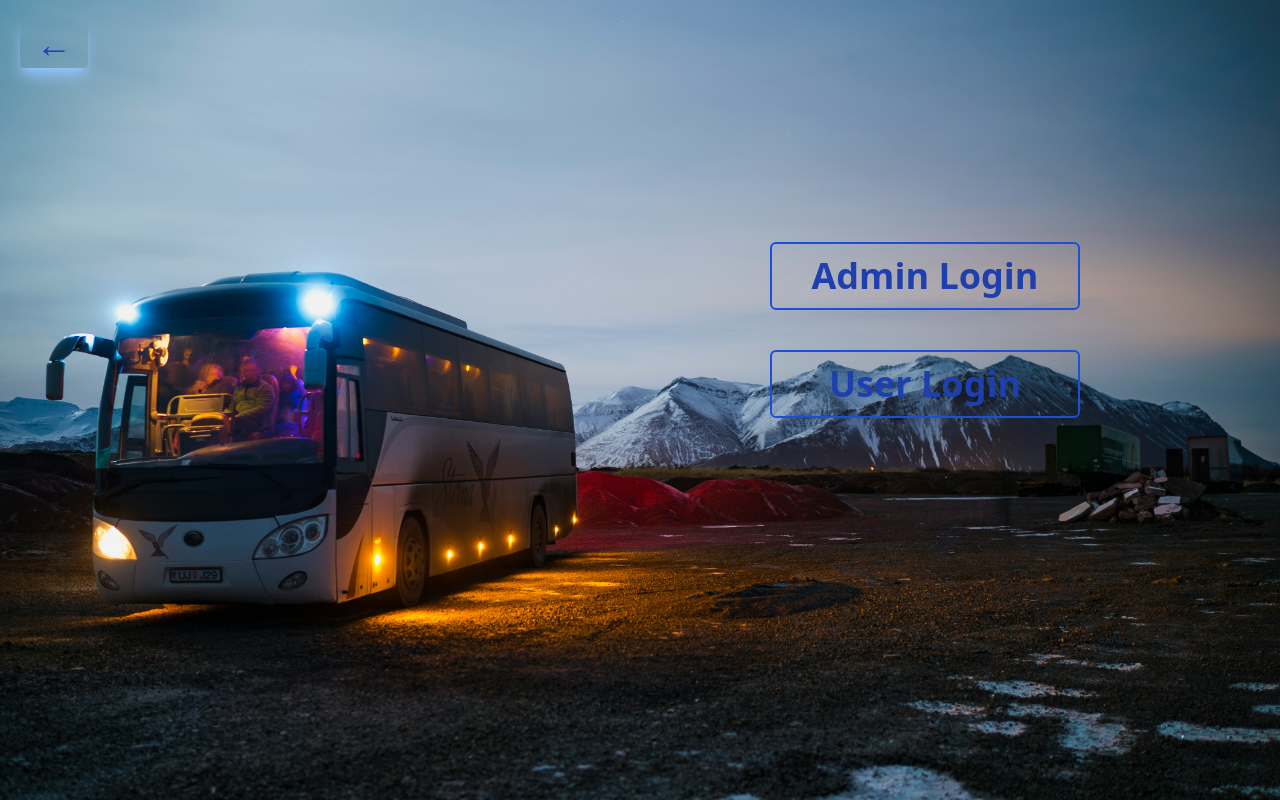
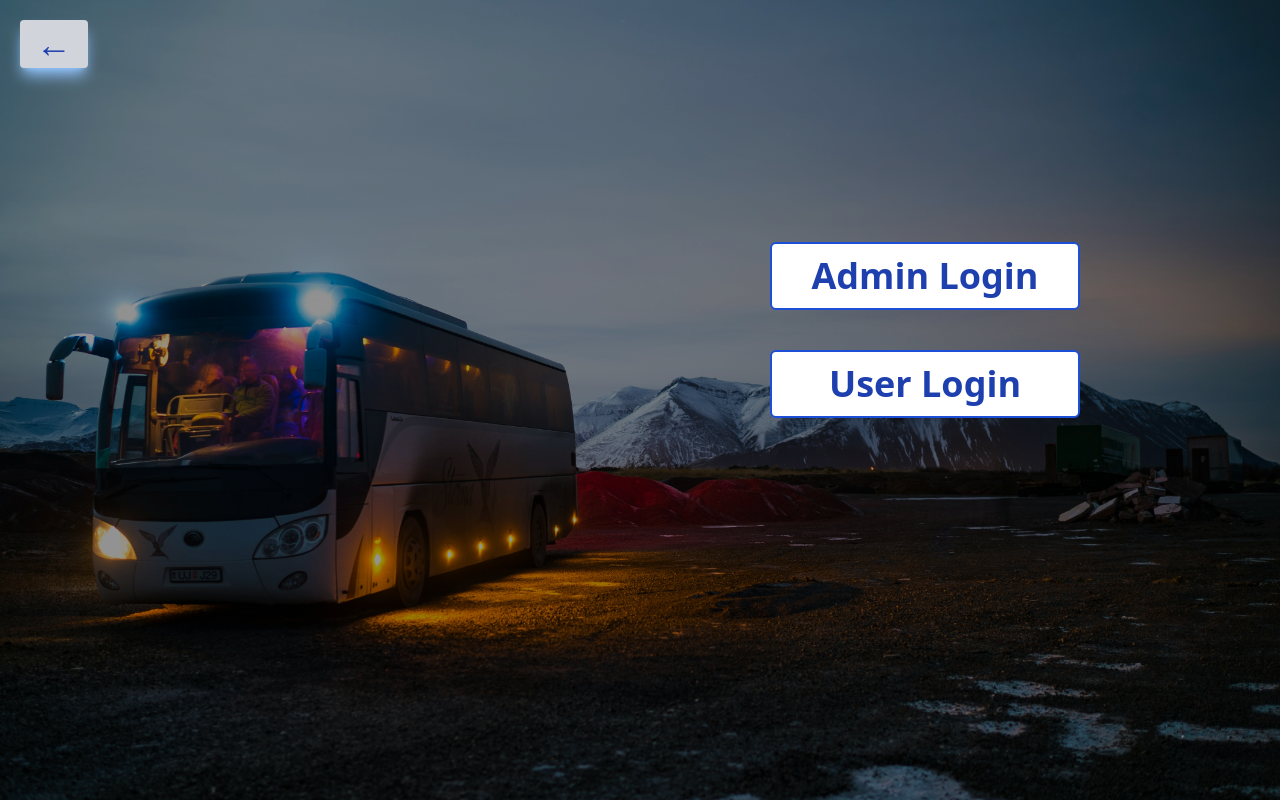
Before and after one commit to renji18/bus-tracker, a React (Create React App) app: page /profile in a window 1280 px wide. Built offline with nearby package versions, Linux system fonts and the light colour scheme; the HTML template or start-up script is replaced by a standard one.

Commit message:
UI changes

```diff
--- a/src/components/Details.jsx
+++ b/src/components/Details.jsx
@@ -15,7 +15,7 @@ const Details = ({ stopValue }) => {
 
   return (
     <>
-      <div className="text-2xl grid grid-cols-[auto,1fr] w-[700px] gap-x-7 gap-y-2 tracking-wide shadow-lg p-10 rounded-lg shadow-[#1DB954]">
+      <div className="text-2xl bg-white grid grid-cols-[auto,1fr] w-[700px] gap-x-7 gap-y-2 tracking-wide shadow-lg p-10 rounded-lg shadow-[#1DB954]">
         <p>Driver Name:</p>
         <p className="font-semibold">{stopDetails?.name}</p>
         <p>Contact Number:</p>
--- a/src/components/User/Login.jsx
+++ b/src/components/User/Login.jsx
@@ -19,7 +19,7 @@ const Login = ({ setIsLoggedIn }) => {
   };
 
   return (
-    <div className=" backdrop-blur-sm h-[500px] w-[470px] shadow-lg shadow-[#7dd3fc]		 absolute top-[100px] right-[100px] flex flex-col justify-center items-center gap-8 z-20  ">
+    <div className="  h-[500px] w-[470px] shadow-lg shadow-[#7dd3fc]	bg-white/40	 absolute top-[100px] right-[100px] flex flex-col justify-center items-center gap-8 z-20  ">
       <input
         value={loginData?.id}
         className="px-2 py-2 backdrop-opacity-20 w-[350px] text-black rounded-md focus:outline-none border-2 border-[#1d4ed8] transition ease-in-out delay-150 hover:-translate-1 hover:scale-110  duration-300 "
@@ -35,7 +35,7 @@ const Login = ({ setIsLoggedIn }) => {
         placeholder="Enter your password"
       />
       <button
-        className="rounded-md  text-white bg-[#4f46e5] w-20 h-8 border-black transition ease-in-out delay-150 hover:-translate-1 hover:scale-110 hover:bg-[#1d4ed8] duration-300	"
+        className="rounded-lg font-bold text-2xl text-white bg-[#4f46e5] px-5 py-2 border-black transition ease-in-out delay-150 hover:-translate-1 hover:scale-110 hover:bg-[#1d4ed8] duration-300	"
         onClick={
           ({ handleLogin },
           () => {
--- a/src/pages/BusDetails.jsx
+++ b/src/pages/BusDetails.jsx
@@ -9,7 +9,7 @@ const BusDetails = () => {
   const value = location.state.stopValue;
 
   return (
-    <>
+    <div className="bg-zinc-300 ">
       <div className="flex px-5 pt-5 justify-between">
         <button
           onClick={() => navigate("/")}
@@ -29,7 +29,7 @@ const BusDetails = () => {
         <GMap />
         <Details stopValue={value} />
       </div>
-    </>
+    </div>
   );
 };
 
--- a/src/pages/BusPass.jsx
+++ b/src/pages/BusPass.jsx
@@ -44,7 +44,7 @@ const BusPass = () => {
               NAAC A++
             </span>
             <span className="font-extrabold text-3xl text-slate-50">
-              Parul University
+              Karasuno High
             </span>
           </div>
           <span className="mx-[28%] p-2 text-slate-200 ">
--- a/src/pages/Home.jsx
+++ b/src/pages/Home.jsx
@@ -29,12 +29,12 @@ const Home = () => {
   }, []);
 
   return stopOptions !== null ? (
-    <div className="select-wrapper flex items-center h-[50vh]  justify-center bg-cover bg-no-repeat  ">
+    <div className="select-wrapper h-screen bg-zinc-400/50 flex items-center   justify-center bg-cover bg-no-repeat  ">
       <div className="absolute top-5 right-5 ">
         <AlertsBtn />
       </div>
-      <div className=" bg-white flex gap-4 items-center flex-col ">
-        <p className="bg-white text-black flex justify-center p-6 text-5xl font-bold ">
+      <div className="h-1/2 flex gap-4 items-center flex-col ">
+        <p className=" text-black flex justify-center p-6 text-5xl font-bold ">
           Choose your stop
         </p>
 
--- a/src/pages/Profile.jsx
+++ b/src/pages/Profile.jsx
@@ -1,29 +1,30 @@
-import React from "react";
-import { useNavigate } from "react-router-dom";
-import { useState } from "react";
-import Login from "../components/User/Login";
-import abc from "../assets/abc.jpg";
+import React from "react"
+import { useNavigate } from "react-router-dom"
+import { useState } from "react"
+import Login from "../components/User/Login"
+import abc from "../assets/abc.jpg"
 
 const Profile = () => {
-  const navigate = useNavigate();
-  const [showLogin, setShowLogin] = useState(false);
+  const navigate = useNavigate()
+  const [showLogin, setShowLogin] = useState(false)
 
   function loginpage() {
-    setShowLogin(!showLogin);
+    setShowLogin(!showLogin)
   }
 
   return (
-    <div className="bg-zinc-300  h-full">
+    <div className="bg-zinc-300">
       <div
-        className="h-full w-full bg-cover bg-no-repeat"
+        className="h-screen w-full bg-cover bg-no-repeat"
         style={{
           backgroundImage: `url(${abc})`,
         }}
       >
+        <div className="bg-black/40 h-screen">
           <div className="h-20 ">
             <button
               onClick={() => navigate("/")}
-            className=" absolute top-5 left-5 backdrop-opacity-20 shadow-lg shadow-[#93c5fd] hover:text-white text-4xl text-[#1e40af] border-sky-300	 px-4 py-1 rounded flex justify-center content-center transition ease-in-out delay-150 hover:-translate-1 hover:shadow-none hover:scale-110 hover:bg-[#1d4ed8] duration-300 "
+              className=" absolute top-5 left-5 backdrop-opacity-20 shadow-lg shadow-[#93c5fd] hover:text-white text-4xl text-[#1e40af] border-sky-300	 px-4 py-1 rounded flex justify-center content-center transition ease-in-out hover:-translate-1 hover:shadow-none hover:scale-110 hover:bg-[#1d4ed8]/65 font-bold bg-gray-300 duration-300 "
             >
               &larr;
             </button>
@@ -32,10 +33,10 @@ const Profile = () => {
           <div className="p-10 h-[500px] absolute right-40 flex flex-col justify-center gap-10">
             <div className={`${showLogin ? "hidden" : "block"}`}>
               <button
-              className=" w-[310px] rounded-md backdrop-opacity-20 hover:text-white text-[#1e40af] border-2 border-[#1d4ed8] px-5 py-3 text-4xl font-bold transition ease-in-out delay-150 hover:-translate-y-1 hover:scale-110 hover:bg-[#1d4ed8] duration-300 "
+                className=" w-[310px] rounded-md backdrop-opacity-20 bg-white hover:text-white text-[#1e40af] border-2 border-[#1d4ed8] px-5 py-3 text-4xl font-bold transition ease-in-out hover:-translate-y-1 hover:scale-110 hover:bg-[#1d4ed8] duration-300 "
                 onClick={() => {
-                navigate("admin");
-                loginpage();
+                  navigate("admin")
+                  loginpage()
                 }}
               >
                 Admin Login
@@ -44,7 +45,7 @@ const Profile = () => {
 
             <div className={`${showLogin ? "hidden" : "block"}`}>
               <button
-              className=" w-[310px] rounded-md backdrop-opacity-20 hover:text-white text-[#1e40af] border-2 border-[#1d4ed8]  px-5 py-3 text-4xl font-bold transition ease-in-out delay-150 hover:-translate-y-1 hover:scale-110 hover:bg-[#1d4ed8] duration-300 "
+                className=" w-[310px] rounded-md backdrop-opacity-20 bg-white hover:text-white text-[#1e40af] border-2 border-[#1d4ed8]  px-5 py-3 text-4xl font-bold transition ease-in-out hover:-translate-y-1 hover:scale-110 hover:bg-[#1d4ed8] duration-300 "
                 onClick={() => loginpage()}
               >
                 User Login
@@ -53,12 +54,12 @@ const Profile = () => {
           </div>
 
           {showLogin && <Login />}
-        <div className=" h-10 w-10 absolute right-[100px] top-23 z-20 transition ease-in-out delay-150 hover:-translate-1 hover:scale-110  duration-300	">
+          <div className=" h-10 w-10 absolute right-[95px] top-[5.3rem] z-20 transition ease-in-out delay-150 hover:-translate-1 hover:scale-110  duration-300	">
             {showLogin && (
               <div className="flex justify-end p-2">
                 <button
                   onClick={loginpage}
-                className="text-white text-3xl  hover:text-gray-300 font-medium	  		"
+                  className="text-white text-4xl  hover:text-gray-300 font-medium	  		"
                 >
                   x
                 </button>
@@ -67,7 +68,8 @@ const Profile = () => {
           </div>
         </div>
       </div>
-  );
-};
+    </div>
+  )
+}
 
-export default Profile;
+export default Profile
```
Lines whose indentation alone changed are shown as unchanged.
